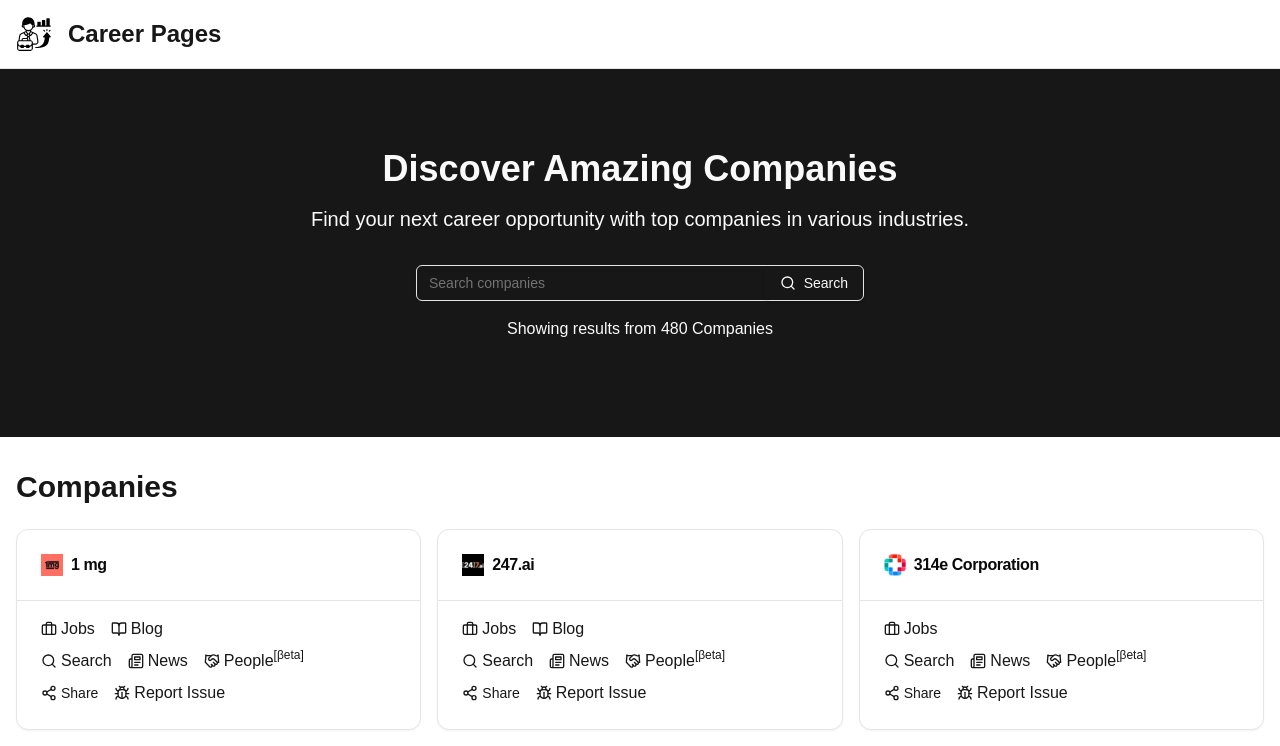
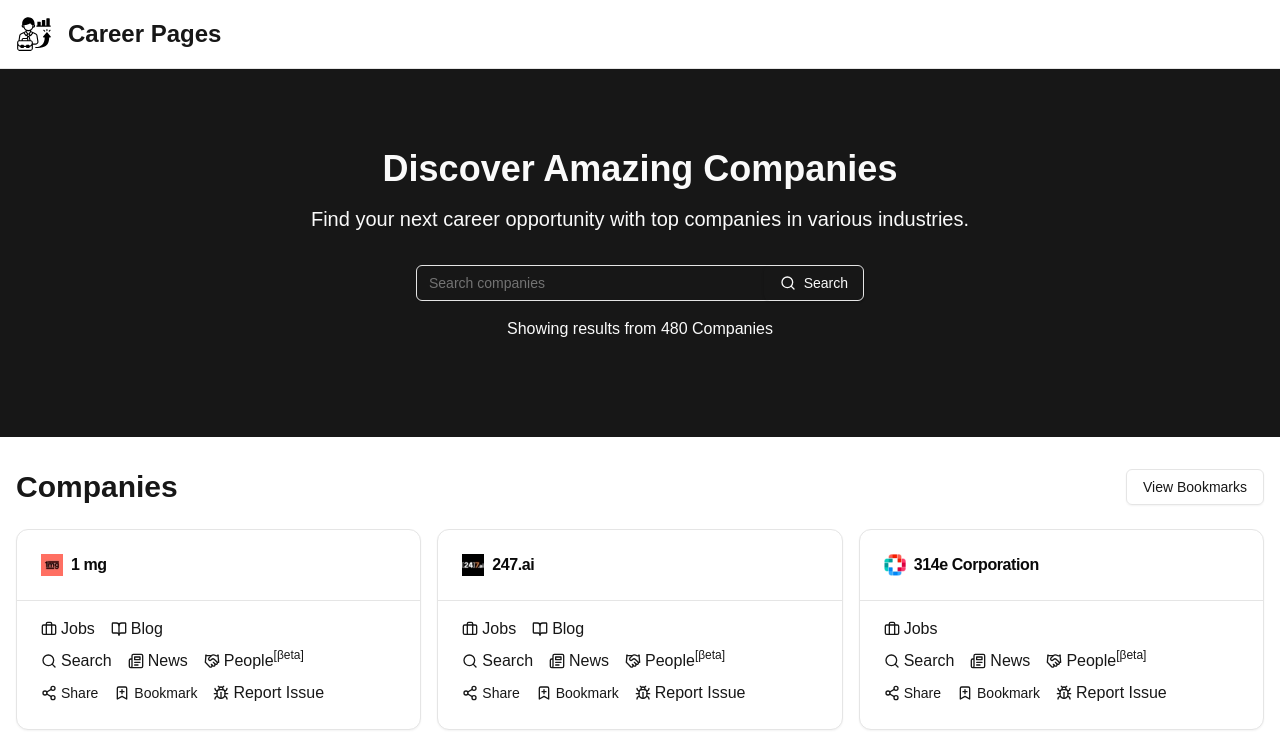
Before and after one commit to tusharv/career-pages-v2, a Next.js app: page / in a window 1280 px wide. Shown: the top 746 px of the page. Built offline with nearby package versions, Linux system fonts and the light colour scheme.

Commit message:
Feature: Implement local bookmarks (#12)
* dd local bookmarks button

* Added a button to view saved

* Fixed pages nav & added default msg for no bookmarks

* pkgs set to main

* Replaced 'Save' to 'Bookmark' &&  Added Bookmark count

```diff
--- a/app/page.tsx
+++ b/app/page.tsx
@@ -23,7 +23,9 @@
   Handshake,
   CircleX,
   Share2,
-  Bug
+  Bug,
+  BookmarkPlus,
+  BookmarkCheck
 } from 'lucide-react'
 import AutoSuggest from '@/components/AutoSuggest'
 import { useEasterEgg } from '@/hooks/useEasterEgg'
@@ -40,6 +42,31 @@
 
 import { useRouter, useSearchParams } from 'next/navigation'
 import { useToast } from "@/hooks/use-toast"
+
+const SAVED_JOBS_KEY = 'careerPages.savedJobs';
+
+function getSavedJobs(): string[] {
+  const savedJobsJSON = localStorage.getItem(SAVED_JOBS_KEY);
+  return savedJobsJSON ? JSON.parse(savedJobsJSON) : [];
+}
+
+function setSavedJobs(savedJobs: string[]): void {
+  localStorage.setItem(SAVED_JOBS_KEY, JSON.stringify(savedJobs));
+}
+
+function saveJob(jobId: string): void {
+  const savedJobs = getSavedJobs();
+  if (!savedJobs.includes(jobId)) {
+    savedJobs.push(jobId);
+    setSavedJobs(savedJobs);
+  }
+}
+
+function removeJob(jobId: string): void {
+  let savedJobs = getSavedJobs();
+  savedJobs = savedJobs.filter(id => id !== jobId);
+  setSavedJobs(savedJobs);
+}
 
 export default function Home() {
   const router = useRouter()
@@ -58,8 +85,11 @@
   const inputRef = useRef<HTMLInputElement>(null)
 
   const { triggerEasterEgg, EasterEggComponent } = useEasterEgg()
+  const [savedJobs, setSavedJobs] = useState<string[]>([]);
+  const [viewMode, setViewMode] = useState('all');
 
   useEffect(() => {
+    setSavedJobs(getSavedJobs());
     dispatch({ type: 'FETCH_START' })
     fetch('/data.json')
       .then(response => response.json())
@@ -90,6 +120,12 @@
     );
   }, [companies, searchTerm]);
 
+  const savedCompanies = useMemo(() => {
+    return companies.filter((company: Company) =>
+      savedJobs.includes(String(company.id))
+    );
+  }, [companies, savedJobs]);
+
   const throttledSetSearchTerm = _.throttle(setSearchTerm, 300);
 
   const handleInputChange = useCallback((value: string) => {
@@ -106,11 +142,25 @@
     inputRef.current?.focus();
   }, [router]);
 
-  const indexOfLastCompany = searchTerm.length === 0 ? currentPage * companiesPerPage : companies.length -1;
-  const indexOfFirstCompany = searchTerm.length === 0 ? indexOfLastCompany - companiesPerPage : 0;
-  const currentCompanies = filteredCompanies.slice(indexOfFirstCompany, indexOfLastCompany);
+  const totalPages = useMemo(() => {
+    if (viewMode === 'saved') {
+      return Math.ceil(savedCompanies.length / companiesPerPage);
+    }
+    return Math.ceil(filteredCompanies.length / companiesPerPage);
+  }, [viewMode, savedCompanies, filteredCompanies, companiesPerPage]);
 
-  const totalPages = Math.ceil(filteredCompanies.length / companiesPerPage)
+  useEffect(() => {
+    if (currentPage > totalPages && totalPages > 0) {
+      setCurrentPage(1);
+    }
+  }, [currentPage, totalPages]);
+
+  const currentDisplayedCompanies = useMemo(() => {
+    const listToPaginate = viewMode === 'saved' ? savedCompanies : filteredCompanies;
+    const indexOfLast = currentPage * companiesPerPage;
+    const indexOfFirst = indexOfLast - companiesPerPage;
+    return listToPaginate.slice(indexOfFirst, indexOfLast);
+  }, [viewMode, savedCompanies, filteredCompanies, currentPage, companiesPerPage]);
 
   const suggestions = useMemo(() => {
     if (searchTerm.length === 0) return []
@@ -125,6 +175,17 @@
     );
   }, [EASTER_EGG_COMPANIES]);
 
+  const handleSaveToggle = (companyId: number) => {
+    const companyIdStr = String(companyId);
+    const isSaved = savedJobs.includes(companyIdStr);
+
+    if (isSaved) {
+      removeJob(companyIdStr);
+    } else {
+      saveJob(companyIdStr);
+    }
+    setSavedJobs(getSavedJobs());
+  };
   return (
     <div className="min-h-screen bg-background text-foreground flex flex-col">
       <Header/>
@@ -193,12 +254,44 @@
         )}
 
         {!loading && !error && (
-          <>
-            {/* Company Listings */}
           <div className="container mx-auto px-4 py-8">
-              <h3 className="text-3xl font-bold mb-6">Companies</h3>
+            <div className="flex justify-between items-center mb-6">
+              <h3 className="text-3xl font-bold">Companies</h3>
+              <Button
+              variant="outline"
+              onClick={() => setViewMode(viewMode === 'all' ? 'saved' : 'all')}
+              className="flex items-center"
+            >
+              {viewMode === 'all' ? 'View Bookmarks' : 'View All Companies'}
+              {/* Bookmarks Count */}
+              {viewMode === 'all' && savedCompanies.length > 0 && (
+                <span className="ml-2 bg-muted text-muted-foreground text-xs font-semibold px-2 py-0.5 rounded-full">
+                  {savedCompanies.length}
+                </span>
+              )}
+            </Button>
+            </div>
+            {viewMode === 'saved' && savedCompanies.length === 0 ? (
+              <div className="text-center py-10">
+                <h4 className="text-xl font-semibold">No Saved Companies Yet</h4>
+                <p className="text-muted-foreground mt-2">Click the bookmark icon on a company to save it here.</p>
+              </div>
+            ) : (
               <div className="grid grid-cols-1 md:grid-cols-2 lg:grid-cols-3 gap-4">
-                {currentCompanies.map((company: Company) => (
+                  {/* Updated: Mapping over currentDisplayedCompanies */}
+                  {currentDisplayedCompanies.map((company: Company) => {
+                    const isSaved = savedJobs.includes(String(company.id));
+                    let buttonIcon;
+                    let buttonText;
+                    if(isSaved){
+                      buttonIcon = <BookmarkCheck className="w-4 h-4 mr-1" />;
+                      buttonText = 'Bookmarked';
+                    }
+                    else{
+                      buttonIcon = <BookmarkPlus className="w-4 h-4 mr-1" />;
+                      buttonText = 'Bookmark';
+                    }
+                    return (
                       <Card
                       key={company.id}
                       className='shadow-sm transition-shadow duration-300 hover:shadow-md'
@@ -273,6 +366,16 @@
                               <Share2 className="w-4 h-4 mr-1" />
                               Share
                             </Button>
+                            <Button
+                              variant="link"
+                              onClick={(e) => {
+                                e.stopPropagation(); // This stops the whole card from being clicked
+                                if (company.id) handleSaveToggle(company.id);
+                              }}
+                              className="flex items-center text-primary hover:underline p-0 h-auto">
+                              {buttonIcon}
+                              {buttonText}
+                            </Button>
                             <Link href={`/report?sitename=${encodeURIComponent(company.name)}`} className="flex items-center text-primary hover:underline" target='_blank'>
                               <Bug className="w-4 h-4 mr-1" />
                               Report Issue
@@ -281,10 +384,11 @@
                         </div>
                       </CardContent>
                     </Card>
-                ))}
+                    )
+                  })}
                 </div>
-
-              {/* Pagination */}
+                )}
+                {totalPages > 1 && (
                         <div className="flex justify-center mt-8 space-x-2">
                           <Button
                             onClick={() => setCurrentPage(1)}
@@ -300,9 +404,9 @@
                           >
                             <ChevronLeft className="w-4 h-4 mr-2" />
                           </Button>
-                {searchTerm.length === 0 &&(
-                  <Button aria-label='Count' className='pointer-events-none'><strong>{currentPage}</strong>&nbsp;of&nbsp;<strong>{totalPages}</strong></Button>
-                )}
+                          <Button aria-label='Count' className='pointer-events-none'>
+                            <strong>{currentPage}</strong>&nbsp;of&nbsp;<strong>{totalPages}</strong>
+                          </Button>
                           <Button
                             onClick={() => setCurrentPage(prev => Math.min(prev + 1, totalPages))}
                             disabled={currentPage === totalPages}
@@ -318,8 +422,8 @@
                             <ChevronsRight className="w-4 h-4 ml-2" />
                           </Button>
                         </div>
+                )}
           </div>
-          </>
         )}
       </main>
 
```
Also changed, not shown: package.json (line endings or trailing spaces), 1 other file (tests, documents, lock files or other folders). Lines whose indentation alone changed are shown as unchanged.
